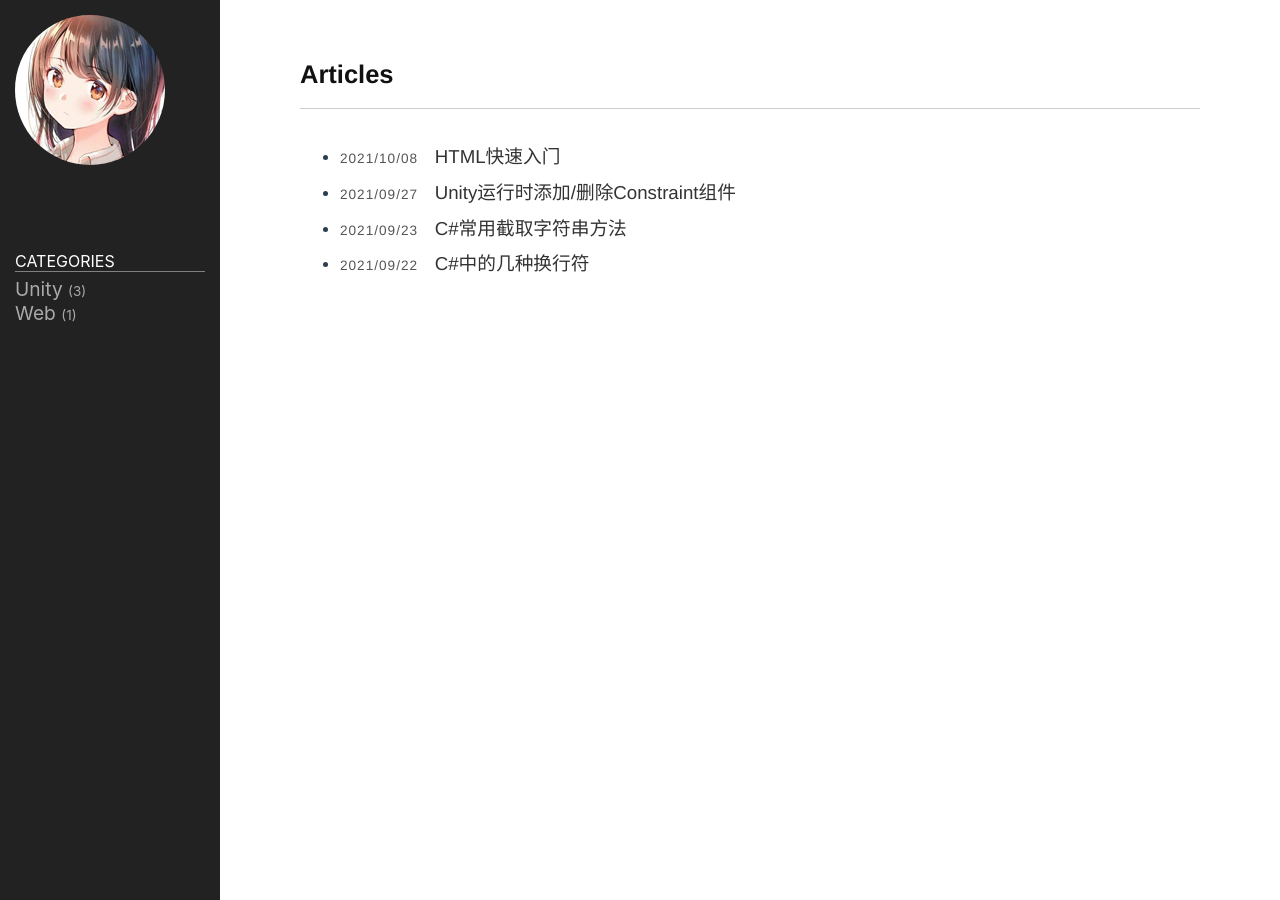
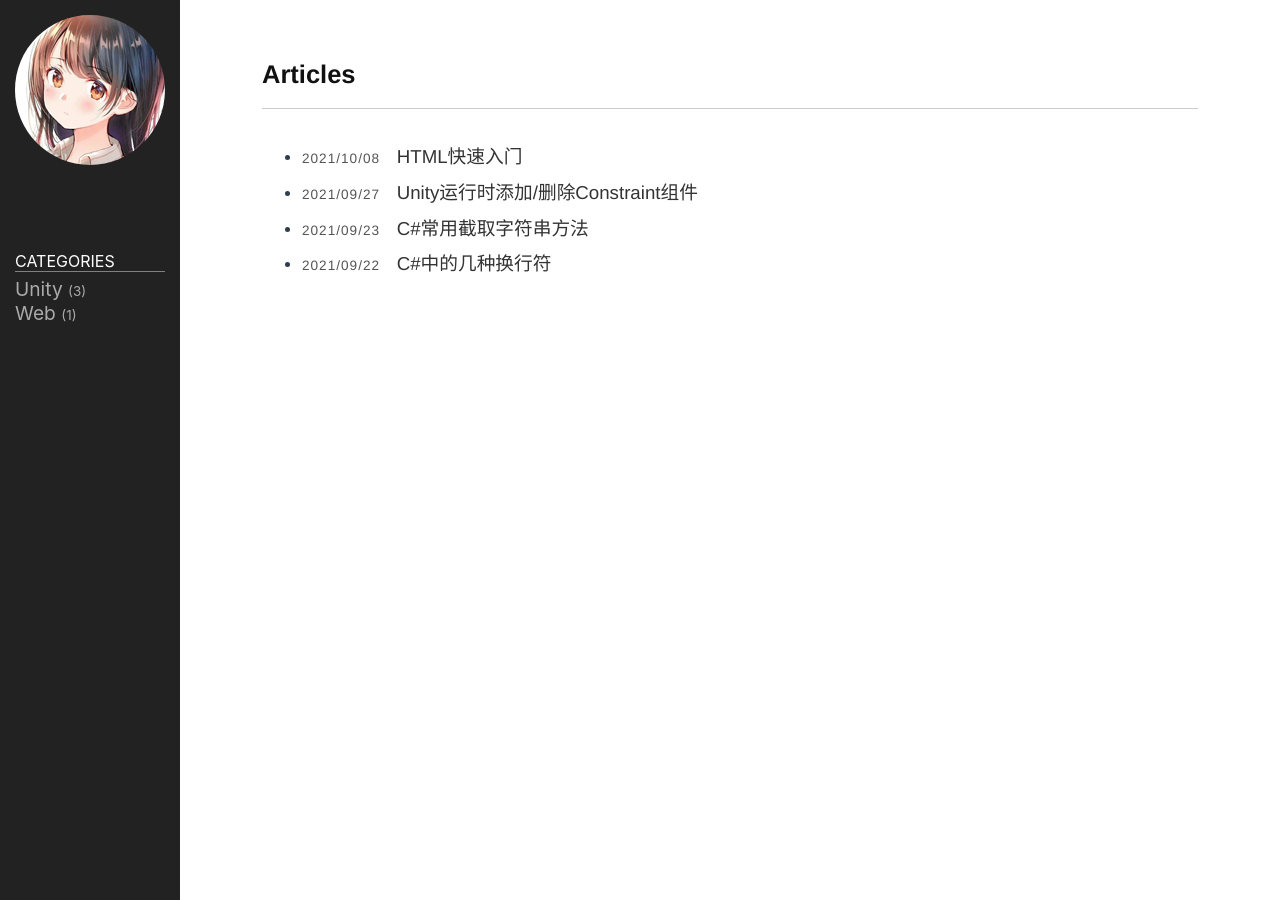
Before and after one commit to Honlay/Honlay.github.io, a Jekyll site: the page built from index.md, in a window 1280 px wide. Built offline with Jekyll 4.4.1, drawn with Linux system fonts in a browser that asks for light colours.

Commit message:
Update style.css

```diff
--- a/public/css/style.css
+++ b/public/css/style.css
@@ -95,7 +95,7 @@ code {
 	/*position: fixed;*/
 	display: flex;
 	flex-flow: column nowrap;
-	flex: 0 0 220px;
+	flex: 0 0 180px;
 	padding: 15px;
 	z-index: 1;
 	background-color: #222;
```
